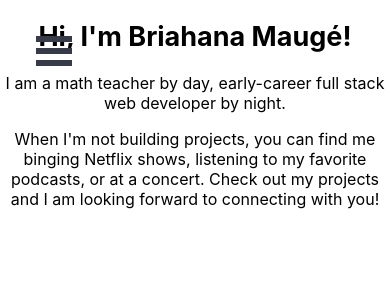
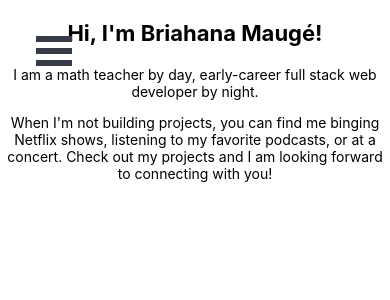
Before and after one commit to Briahana-Mauge/OriginalBricoded, a React (Create React App) app: page /about in a window 390 px wide. Shown: the top 300 px of the page. Built offline with nearby package versions, Linux system fonts and the light colour scheme.

Commit message:
small alignment changes

```diff
--- a/src/CSS/Home2.css
+++ b/src/CSS/Home2.css
@@ -288,7 +288,7 @@ a{
     #white_text {
         position: relative;
         top: 45px;
-        margin-top: 70%;
+        margin-top: 60%;
     }
     #left{
         position: absolute;
@@ -460,8 +460,8 @@ a{
     #white_text{
         position: relative;
         background-color: #EDF778;
-        top: 45px;
-        margin-top: 70%;
+        /* top: 45px; */
+        margin-top: 60%;
 
      }
     #left{
@@ -498,8 +498,15 @@ a{
     .filler>p{
         font-size: 36px;
         }
+    h1{
+        font-size:22px;
+    }
+    .about>p{
+        font-size: 14px;
+    }
 }
-@media only screen and (min-width: 716px) and (max-width:768){
+
+@media only screen and (min-width: 716px) and (max-width:767){
     #right{
         position: absolute;
         min-height: 50vh;
@@ -559,7 +566,7 @@ a{
         }
         #white_text{
             position: relative;
-            margin-top: 75%;
+            margin-top: 65%;
             background-color: #EDF778;
          }
         #left{
@@ -569,7 +576,7 @@ a{
         }
         #blue_text{
             position: relative;
-                margin-top: 0px;
+                margin-top: -10%;
                 color: #EDF778;
         }
         .switch {
```
